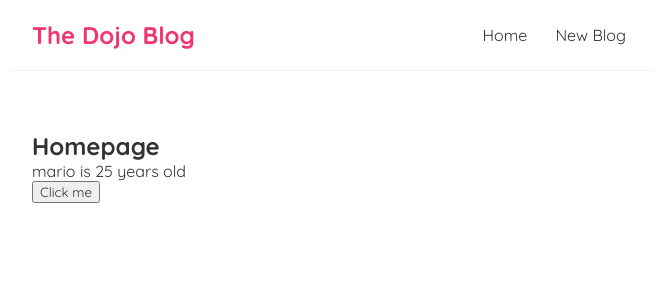
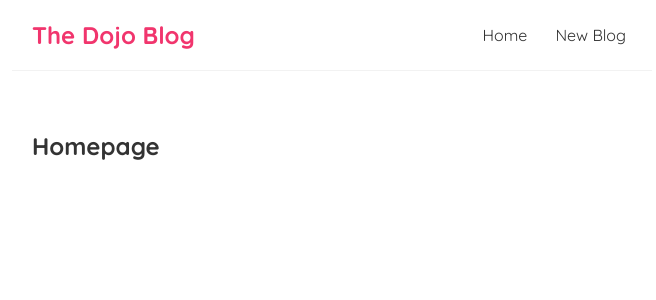
Before and after one commit to w-milan/dojo-blog, a React (Create React App) app: page / in a window 1280 px wide. Shown: the top 300 px of the page, without its empty margins (308-964 px from the left). Built offline with nearby package versions, Linux system fonts and the light colour scheme.

Commit message:
Added blogs

```diff
--- a/src/Home.js
+++ b/src/Home.js
@@ -2,19 +2,15 @@ import { useState } from "react";
 
 const Home = () => {
 
-  const [name, setName] = useState('mario');
-  const [age, setAge] = useState(25);
-
-  const handleClick = () => {
-    setName('luigi');
-    setAge(28);
-  }
+  const [blogs, setBlogs] = useState([
+    { title: 'My new website', body: 'lorem ipsum...', author: 'mario', id: 1 },
+    { title: 'Welcome party!', body: 'lorem ipsum...', author: 'yoshi', id: 2 },
+    { title: 'Web dev top tips', body: 'lorem ipsum...', author: 'mario', id: 3 }
+  ])
 
   return (
     <div className="home">
       <h2>Homepage</h2>
-      <p>{ name } is { age } years old</p>
-      <button onClick={ handleClick }>Click me</button>
     </div>
   );
 }
```
